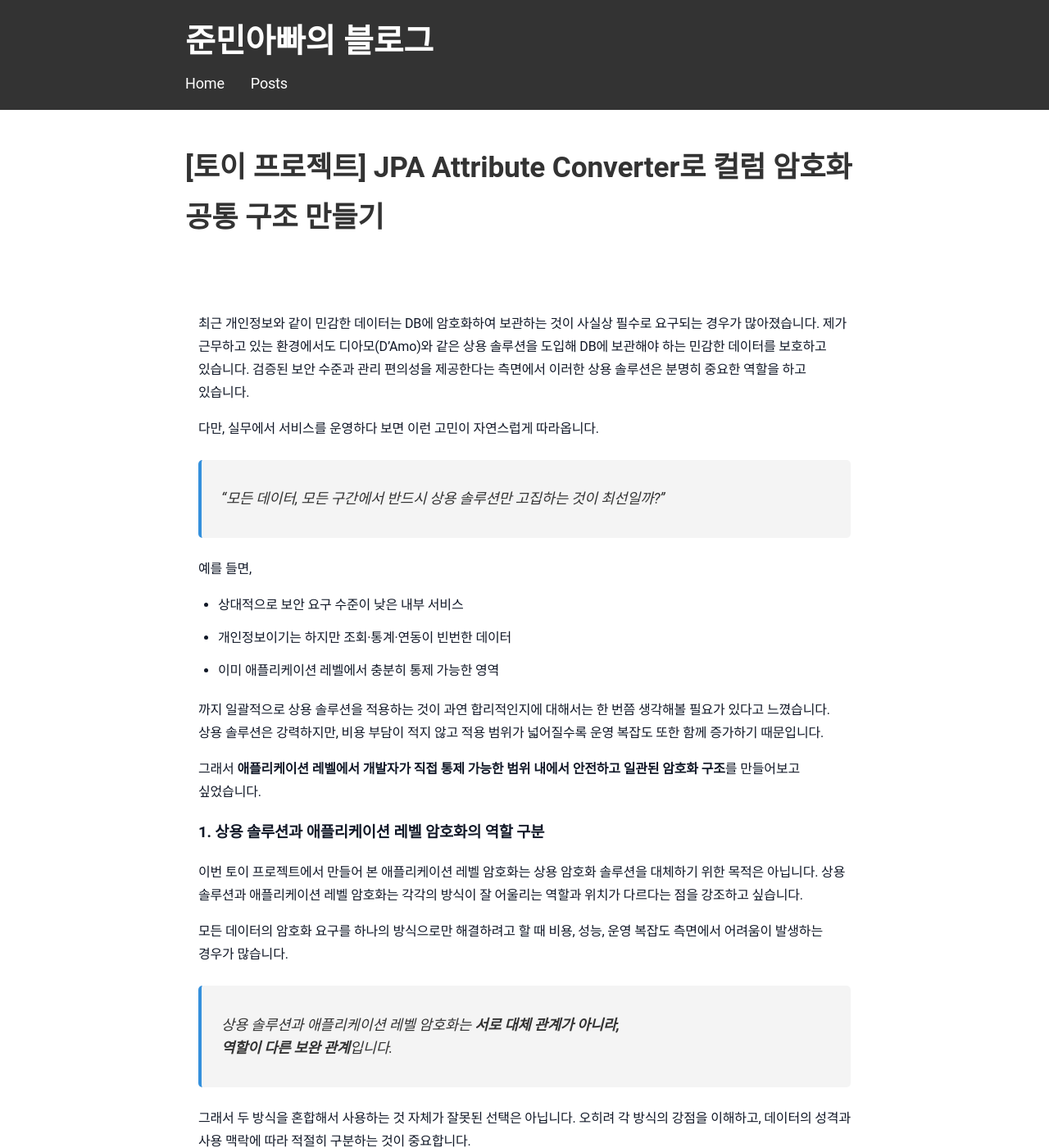
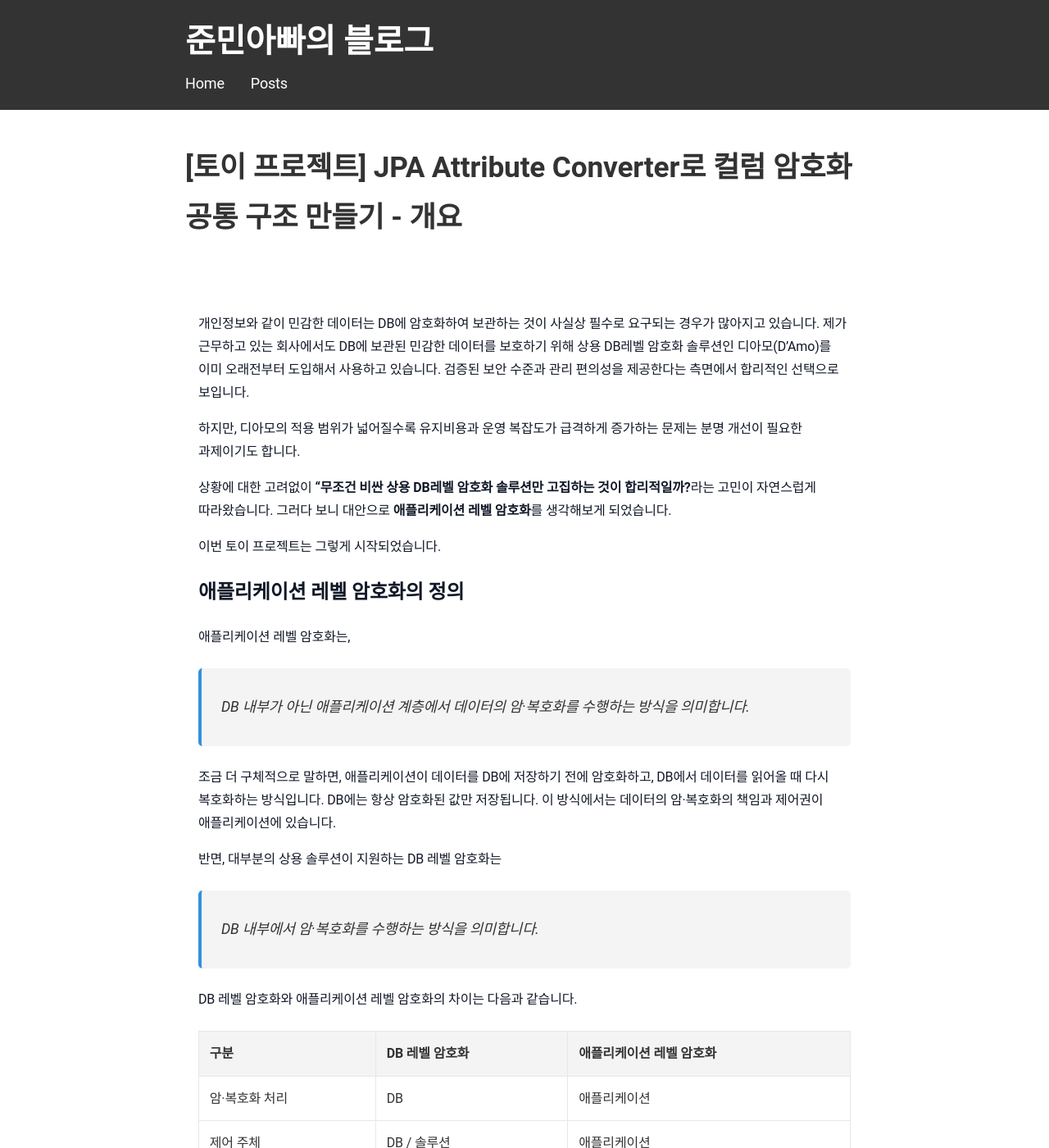
Before and after one commit to sanghoon-lee/sanghoon-lee.github.io, a Jekyll site: the page built from _posts/2026-01-24-JPACryptoConverter.md, in a window 1280 px wide and 1400 px high. Shown: the whole window at 82% size. Built offline with Jekyll 4.4.1, drawn with Linux system fonts in a browser that asks for light colours; nearby versions of some CDN libraries; comment, search, counter and statistics services are not loaded; some of the changed text lies outside the part shown.

Commit message:
JPA Crypto Converter 토이프로젝트 포스팅 추가

```diff
--- a/_posts/2026-01-24-JPACryptoConverter.md
+++ b/_posts/2026-01-24-JPACryptoConverter.md
@@ -1,75 +1,86 @@
 ---
 layout: post
-title: "[토이 프로젝트] JPA Attribute Converter로 컬럼 암호화 공통 구조 만들기"
+title: "[토이 프로젝트] JPA Attribute Converter로 컬럼 암호화 공통 구조 만들기 - 개요"
 date: 2026-01-24
 categories: 토이프로젝트
 ---
 
-최근 개인정보와 같이 민감한 데이터는 DB에 암호화하여 보관하는 것이 사실상 필수로 요구되는 경우가 많아졌습니다. 제가 근무하고 있는 환경에서도 디아모(D'Amo)와 같은 상용 솔루션을 도입해 DB에 보관해야 하는 민감한 데이터를 보호하고 있습니다. 검증된 보안 수준과 관리 편의성을 제공한다는 측면에서 이러한 상용 솔루션은 분명히 중요한 역할을 하고 있습니다.
+개인정보와 같이 민감한 데이터는 DB에 암호화하여 보관하는 것이 사실상 필수로 요구되는 경우가 많아지고 있습니다. 제가 근무하고 있는 회사에서도 DB에 보관된 민감한 데이터를 보호하기 위해 상용 DB레벨 암호화 솔루션인 디아모(D'Amo)를 이미 오래전부터 도입해서 사용하고 있습니다. 검증된 보안 수준과 관리 편의성을 제공한다는 측면에서 합리적인 선택으로 보입니다.
 
-다만, 실무에서 서비스를 운영하다 보면 이런 고민이 자연스럽게 따라옵니다.
+하지만, 디아모의 적용 범위가 넓어질수록 유지비용과 운영 복잡도가 급격하게 증가하는 문제는 분명 개선이 필요한 과제이기도 합니다.
 
-> “모든 데이터, 모든 구간에서 반드시 상용 솔루션만 고집하는 것이 최선일까?”
+상황에 대한 고려없이 **"무조건 비싼 상용 DB레벨 암호화 솔루션만 고집하는 것이 합리적일까?**라는 고민이 자연스럽게 따라왔습니다. 그러다 보니 대안으로 **애플리케이션 레벨 암호화**를 생각해보게 되었습니다.
 
-예를 들면,
+이번 토이 프로젝트는 그렇게 시작되었습니다.
 
-* 상대적으로 보안 요구 수준이 낮은 내부 서비스
-* 개인정보이기는 하지만 조회·통계·연동이 빈번한 데이터
-* 이미 애플리케이션 레벨에서 충분히 통제 가능한 영역
+## 애플리케이션 레벨 암호화의 정의
 
-까지 일괄적으로 상용 솔루션을 적용하는 것이 과연 합리적인지에 대해서는 한 번쯤 생각해볼 필요가 있다고 느꼈습니다. 상용 솔루션은 강력하지만, 비용 부담이 적지 않고 적용 범위가 넓어질수록 운영 복잡도 또한 함께 증가하기 때문입니다.
+애플리케이션 레벨 암호화는,
+> DB 내부가 아닌 애플리케이션 계층에서 데이터의 암·복호화를 수행하는 방식을 의미합니다.
 
-그래서 **애플리케이션 레벨에서 개발자가 직접 통제 가능한 범위 내에서 안전하고 일관된 암호화 구조**를 만들어보고 싶었습니다.
+조금 더 구체적으로 말하면, 애플리케이션이 데이터를 DB에 저장하기 전에 암호화하고, DB에서 데이터를 읽어올 때 다시 복호화하는 방식입니다. DB에는 항상 암호화된 값만 저장됩니다.
+이 방식에서는 데이터의 암·복호화의 책임과 제어권이 애플리케이션에 있습니다.
 
-### 1. 상용 솔루션과 애플리케이션 레벨 암호화의 역할 구분
+반면, 대부분의 상용 솔루션이 지원하는 DB 레벨 암호화는
+> DB 내부에서 암·복호화를 수행하는 방식을 의미합니다.
 
-이번 토이 프로젝트에서 만들어 본 애플리케이션 레벨 암호화는 상용 암호화 솔루션을 대체하기 위한 목적은 아닙니다. 상용 솔루션과 애플리케이션 레벨 암호화는 각각의 방식이 잘 어울리는 역할과 위치가 다르다는 점을 강조하고 싶습니다.
+DB 레벨 암호화와 애플리케이션 레벨 암호화의 차이는 다음과 같습니다.
 
-모든 데이터의 암호화 요구를 하나의 방식으로만 해결하려고 할 때 비용, 성능, 운영 복잡도 측면에서 어려움이 발생하는 경우가 많습니다.
+| 구분	| DB 레벨 암호화 | 애플리케이션 레벨 암호화 |
+| ---  | --- | ---|
+| 암·복호화 처리 |	DB | 애플리케이션 |
+| 제어 주체 | 	DB / 솔루션 |	애플리케이션 |
+| 유연성 |	상대적으로 낮음 |	상대적으로 높음 |
 
-> 상용 솔루션과 애플리케이션 레벨 암호화는 **서로 대체 관계가 아니라, <br>역할이 다른 보완 관계**입니다.
+## 애플리케이션 레벨 암호화의 장점과 한계
 
-그래서 두 방식을 혼합해서 사용하는 것 자체가 잘못된 선택은 아닙니다. 오히려 각 방식의 강점을 이해하고, 데이터의 성격과 사용 맥락에 따라 적절히 구분하는 것이 중요합니다.
+애플리케이션 레벨 암호화는 DB 레벨 암호화에 비해 개발자가 관여해야 할 부분이 많습니다. 하지만, 그만큼 개발자가 암호화 대상·시점·방식에 대해 보다 명확하게 통제할 수 있습니다.
 
-* 상용 솔루션: <br>→ “DB 자체를 신뢰하지 않는” 영역을 보호
-* 애플리케이션 레벨 암호화:<br>→ “애플리케이션이 통제하는 범위”를 정교하게 보호
+애플리케이션 레벨 암호화는 다음과 같은 장점을 가집니다.
 
-#### 1.1. 상용 솔루션이 잘 어울리는 영역
+* 암호화 적용 범위를 세밀하게 조정
+* 비즈니스 로직과 결합된 설계가 가능
+* 상용 솔루션 적용이 부담스러운 영역에 유연하게 대응
 
-상용 솔루션은 다음과 같은 영역에서 특히 강점을 가집니다.
+반면, 분명한 한계도 존재합니다.
 
-* 법·규제·컴플라이언스 요구가 명확한 데이터가 존재하는 구간
-* DB 관리자(DBA) 권한에서도 보호되어야 하는 데이터가 존재하는 구간
-* 키 관리, 접근 통제, 감사 로그가 중요한 구간
-* 시스템 전반에 걸쳐 일관된 정책 적용이 필요한 구간
+* 부적절한 암호화 로직의 설계로 보안 취약점이 발생 가능성 존재
+* 개발자에게 암호화 구조에 대한 명확한 이해 요구
+* DB 관리자(DBA)의 직접적인 데이터 접근 차단제어가 불가
 
-즉, 보안 그 자체가 최우선 가치인 영역에서는 상용 솔루션을 사용하는 것이 사실상 정답에 가깝습니다. 이러한 영역에서는
-애플리케이션 개발자가 직접 암호화 로직을 구현하는 것보다,
-검증된 솔루션을 사용하는 것이 훨씬 안전하고 합리적이기 때문입니다.
+그래서 애플리케이션 레벨 암호화는 DB 레벨 암호화를 지원하는 상용 솔루션을 대체하기 위한 수단이라기보다는,
+적절한 범위 내에서 보완적으로 사용해야 하는 방식이라고 생각합니다.
 
-#### 1.2. 애플리케이션 레벨 암호화가 어울리는 영역
+> DB 레벨 암호화는 “개발자가 몰라도 되게 만드는 암호화”이고,
+애플리케이션 레벨 암호화는 “개발자가 제대로 알고 설계해야 하는 암호화”입니다.
 
-반면, 모든 데이터가 동일한 수준의 보안 요구를 가지는 것은 아닙니다. 실무에서는 다음과 같은 영역도 자주 마주치게 됩니다.
+### 애플리케이션 레벨 암호화 사용이 가능한 구간
 
-* 내부 시스템 간 연동이 빈번한 데이터가 존재하는 구간
-* 조회, 통계, 가공 로직이 중요한 데이터가 존재하는 구간
-* 애플리케이션 레벨에서 접근 통제가 이미 충분히 이루어지는 구간
-* 외부로 데이터가 노출되지 않는 구간
+모든 데이터가 동일한 수준의 보안성을 요구받는 것은 아닙니다.
 
-이러한 경우까지 상용 솔루션을 일괄 적용하면, 다음과 같은 문제가 발생할 수 있습니다.
+아래와 같은 조건이라면, 애플리케이션 레벨 암호화를 사용하는 것을 충분히 고려해 볼 수 있습니다.
+
+* 내부 시스템 간 교환이 잦은 데이터
+* 조회·통계·가공 로직이 중요한 데이터
+* 애플리케이션 레벨에서 접근 통제가 이미 충분히 이루어지고 있는 영역
+* 외부로 데이터가 노출되지 않는 영역
+
+이러한 경우까지 DB레벨 암호화 방식이 사용되면, 다음과 같은 문제가 발생하게 됩니다.
 
 * 성능 저하 및 쿼리 제약
 * 불필요한 비용 증가
 * 운영 및 장애 대응 복잡도 증가
 * 개발 생산성 저하
 
-이 지점에서는 애플리케이션 레벨 암호화가 하나의 현실적인 선택지가 될 수 있습니다.
+그렇기 때문에, 애플리케이션 레벨 암호화가 하나의 현실적인 선택지가 될 수 있습니다.
 
+## 토이 프로젝트의 목표
 
-### 관련 소스코드
+JPA를 사용하는 개발 환경에서 개발자가 직접 통제 가능한 범위 내에서 안전하고 일관된 애플리케이션 레벨 암호화 방식을 구현해보고 싶었습니다. DB에 저장되는 특정 컬럼에 대해 애플리케이션이 책임지고 데이터의 암·복호화를 수행하는 기능 기능뿐만 아니라, 실무에서 마주치는 여러 제약까지 고려한 설계를 해보는 것이 목표입니다.
+
+다음 글에서는
+왜 JPA AttributeConverter가 이 요구에 적합한 선택이었는지를
+조금 더 구체적으로 살펴보겠습니다.
+
+## 참고 : 소스코드
 * [JPA Crypto Conveter](https://github.com/sanghoon-lee/jpa-crypto-converter)
-
-### 관련 포스팅
-
-* [[트러블슈팅] 스프링에서 JPA Auditing이 동작하지 않는 문제 - @EnableJpaAuditing 빠진 경우](https://sanghoon-lee.github.io/2026/01/21/JPAAuditing/)
-* [[학습기록] 스프링 @MappedSuperClass 어노테이션](https://sanghoon-lee.github.io/2026/01/07/MappedSuperClass/)
```
